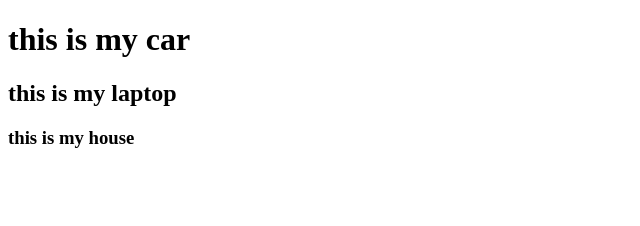
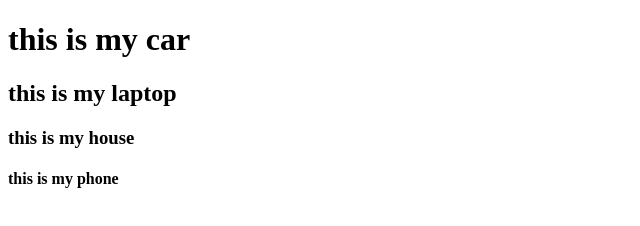
Before and after one commit to sima0000/file-1.repository, a plain HTML site: page index.html in a window 1280 px wide. Shown: the whole page, without its empty margins (0-640 px from the left). Drawn offline with Linux system fonts and the light colour scheme.

Commit message:
message send

```diff
--- a/index.html
+++ b/index.html
@@ -10,5 +10,6 @@
      <h1>this is my car</h1>
      <h2>this is my laptop</h2>
      <h3>this is my house</h3>
+     <h4>this is my phone</h4>
 </body>
 </html>
```
